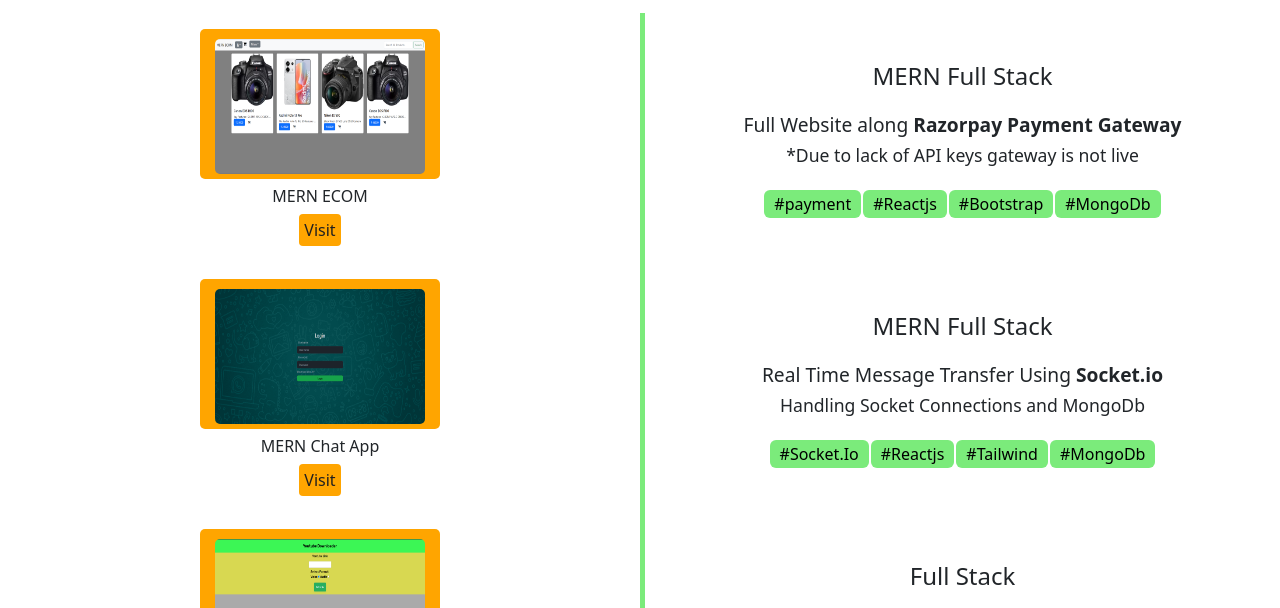
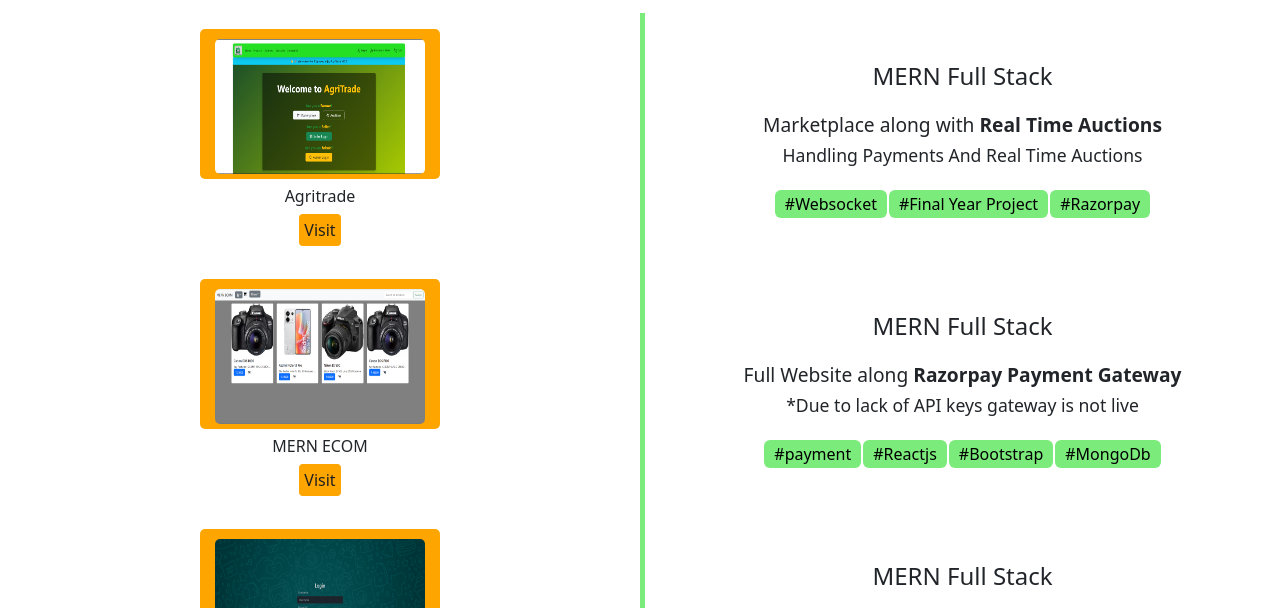
Before and after one commit to tharunnaidug/portfolio1, a plain HTML site: page projects.html in a window 1280 px wide. Shown: the part 175-783 px from the top of the page. Drawn offline with nearby package versions, Linux system fonts and the light colour scheme; a script that the page names is missing.

Commit message:
Update projects.html

```diff
--- a/projects.html
+++ b/projects.html
@@ -68,6 +68,28 @@
     <section id="works" class="mt-5 pt-5">
         <div id="work">
             <h1>All My Works</h1>
+        </div>
+        <div class="project1">
+            <div class="project">
+                <div class="pro-img">
+                    <img src="img/agritrade.png" alt="image">
+                </div>
+                <div class="pro-title"><span>Agritrade</span></div>
+                <div class="pro-link">
+                    <a href="https://agritrade-three.vercel.app"
+                        target="_blank">Visit</a>
+                </div>
+            </div>
+            <div class="project-info" >
+                <h3 class="pro-stack">MERN Full Stack</h3>
+                <p class="pro-fe">Marketplace along with <strong>Real Time Auctions</strong></p>
+                <p class="pro-learning">Handling Payments And Real Time Auctions</p>
+                <div class="pro-tags">
+                    <span>#Websocket</span>
+                    <span>#Final Year Project</span>
+                    <span>#Razorpay</span>
+                </div>
+            </div>
         </div>
 
         <div class="project1">
```
